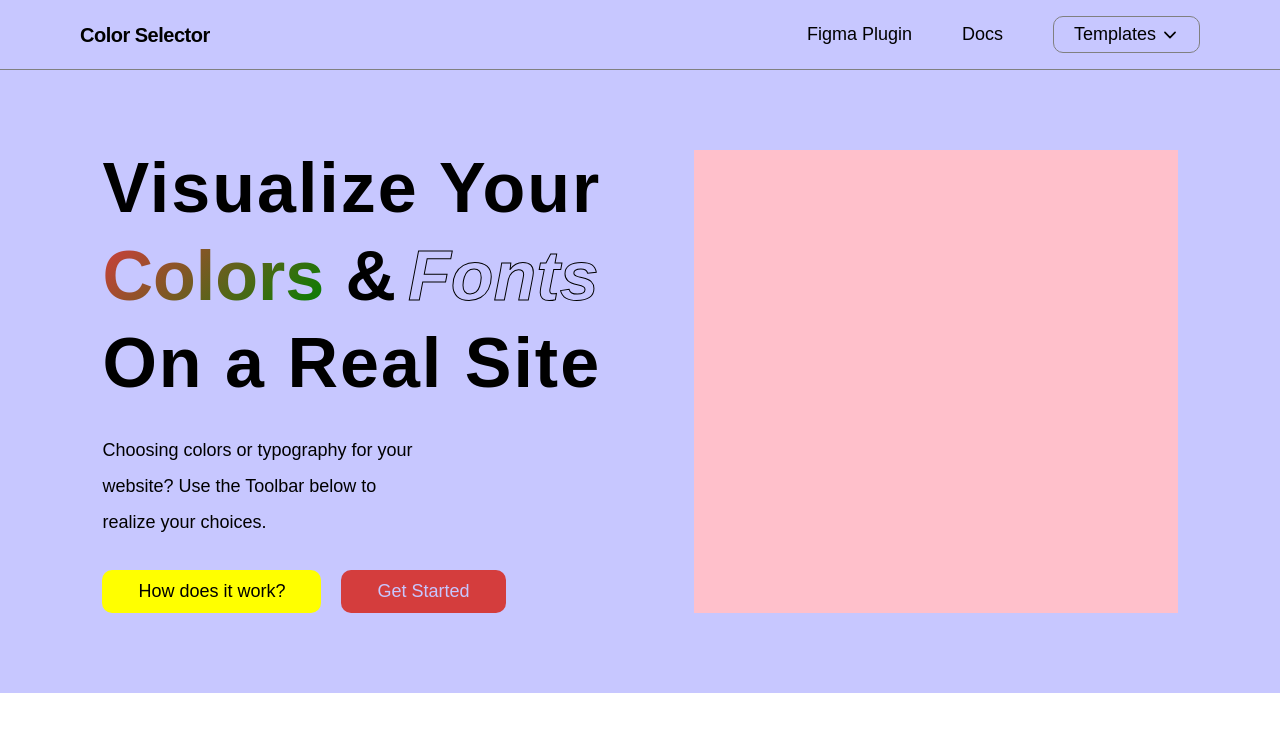
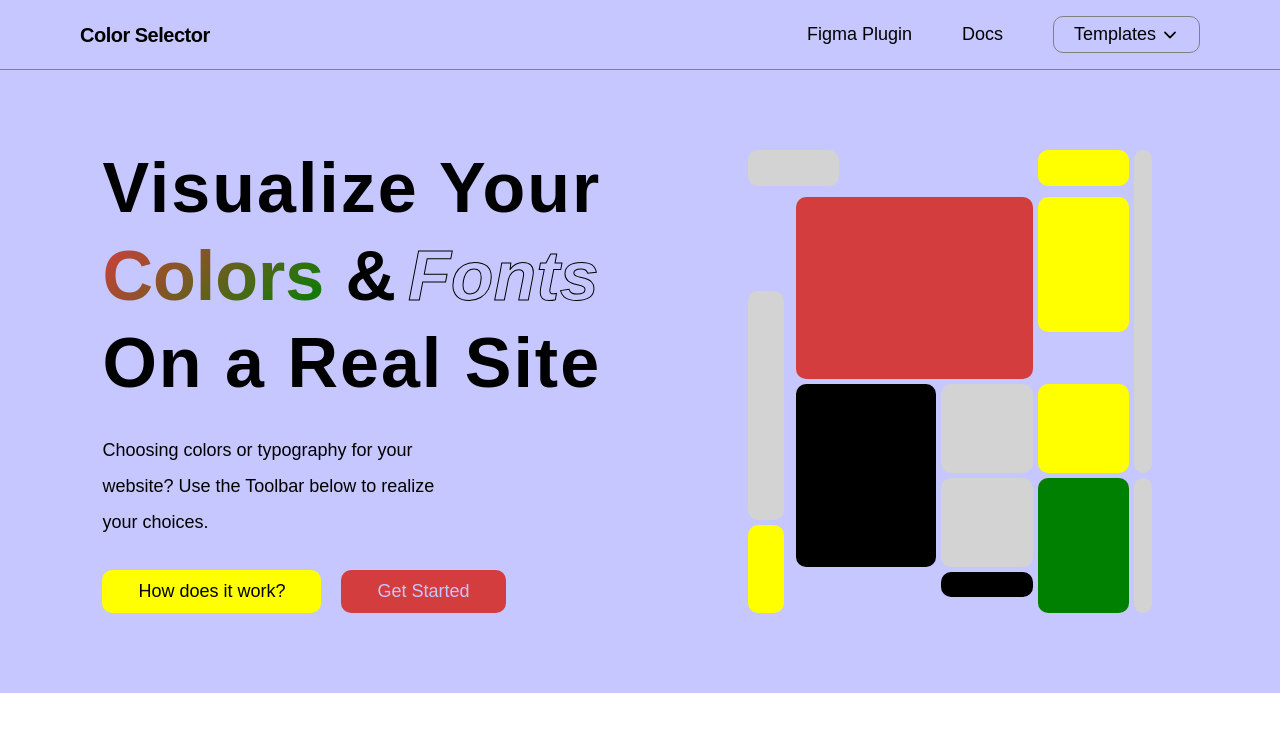
Before and after one commit to eduarf/visualize-colors, a React (Vite) app: page / in a window 1280 px wide. Shown: the top 732 px of the page. Built offline with nearby package versions, Linux system fonts and the light colour scheme; a web font is replaced by a local one.

Commit message:
heroImg markup and styling

```diff
--- a/src/components/hero/comps/HeroImg.jsx
+++ b/src/components/hero/comps/HeroImg.jsx
@@ -1,17 +1,136 @@
 import styled from "styled-components"
 
 const HeroImgStyled = styled.div`
-  background-color: pink;
-  flex-basis: 45%;
+  flex-basis: 40%;
   display: grid;
-  grid-template-columns: repeat(8, minmax(0, 1fr));
-  grid-template-rows: repeat(8, minmax(0, 1fr));
+  grid-template-columns: repeat(9, minmax(0, 1fr));
+  grid-template-rows: repeat(10, minmax(0, 1fr));
+  gap: .5rem;
+  div {
+    border-radius: 1rem;
+  }
+  div:first-child {
+    grid-row: 1 / 1;
+    grid-column: 1 / 3;
+    background-color: lightgray;
+    height: 85%;
+  }
+  div:nth-child(2) {
+    grid-row: 1 / 1;
+    grid-column: 3 / 7;
+    background-color: var(--color-background);
+    height: 85%;
+  }
+  div:nth-child(3){
+    grid-row: 1 / 1;
+    grid-column: 7 / 9;
+    background-color: var(--color-secondary);
+    height: 85%;
+  }
+  div:nth-child(4) {
+    grid-row: 2 / 4;
+    grid-column: 1 / 1;
+    background-color: var(--color-background);
+    width: 85%;
+  }
+  div:nth-child(5) {
+    grid-row: 4 / 9;
+    grid-column: 1 / 1;
+    background-color: lightgray;
+    width: 85%;
+  }
+  div:nth-child(6) {
+    grid-row: 9 / 11;
+    grid-column: 1 / 1;
+    background-color: var(--color-secondary);
+    width: 85%;
+  }
+  div:nth-child(7) {
+    grid-row: 2 / 6;
+    grid-column: 2 / 7;
+    background-color: var(--color-primary);
+  }
+  div:nth-child(8) {
+    grid-row: 2 / 5;
+    grid-column: 7 / 9  ;
+    background-color: var(--color-secondary);
+  }
+  div:nth-child(9) {
+    grid-row: 6 / 10;
+    grid-column: 2 / 5;
+    background-color: var(--color-text);
+  }
+  div:nth-child(10) {
+    grid-row: 5 / 6;
+    grid-column: 7 / 9;
+    background-color: var(--color-background);
+  }
+  div:nth-child(11) {
+    grid-row: 6 / 8;
+    grid-column: 5 / 7;
+    background-color: lightgray;
+  }
+  div:nth-child(12) {
+    grid-row: 8 / 10;
+    grid-column: 5 / 7;
+    background-color: lightgray;
+  }
+  div:nth-child(13) {
+    grid-row: 6 / 8;
+    grid-column: 7 / 9;
+    background-color: var(--color-secondary);
+  }
+  div:nth-child(14) {
+    grid-row: 8 / 11;
+    grid-column: 7 / 9;
+    background-color: var(--color-accent);
+  }
+  div:nth-child(15) {
+    grid-row: 10 / 11;
+    grid-column: 2 / 5;
+    background-color: var(--color-background);
+  }
+  div:nth-child(16) {
+    grid-row: 10 / 11;
+    grid-column: 5 / 7;
+    background-color: var(--color-text);
+    height: 60%;
+  }
+  div:nth-child(17) {
+    grid-row: 1 / 8;
+    grid-column: 9 / 10;
+    background-color: lightgray;
+    width: 40%;
+  }
+  div:nth-child(18) {
+    grid-row: 8 / -1;
+    grid-column: 9 / 10;
+    background-color: lightgray;
+    width: 40%;
+  }
 `;
 
 export default function HeroImg() {
   return (
     <HeroImgStyled>
-
+        <div></div> {/* 1 */}
+        <div></div> {/* 2 */}
+        <div></div> {/* 3 */}
+        <div></div> {/* 4 */}
+        <div></div> {/* 5 */}
+        <div></div> {/* 6 */}
+        <div></div> {/* 7 */}
+        <div></div> {/* 8 */}
+        <div></div> {/* 9 */}
+        <div></div> {/* 10 */}
+        <div></div> {/* 11 */}
+        <div></div> {/* 12 */}
+        <div></div> {/* 13 */}
+        <div></div> {/* 14 */}
+        <div></div> {/* 15 */}
+        <div></div> {/* 16 */}
+        <div></div> {/* 17 */}
+        <div></div> {/* 18 */}
     </HeroImgStyled>
   )
 }
--- a/src/components/hero/comps/HeroText.jsx
+++ b/src/components/hero/comps/HeroText.jsx
@@ -3,7 +3,7 @@ import PrimaryButton from "../../buttons/PrimaryButton";
 import SecondaryButton from "../../buttons/SecondaryButton";
 
 const StyledHeroText = styled.div`
-  flex-basis: 55%;
+  flex-basis: 60%;
   display: flex;
   flex-direction: column;
   align-items: flex-start;
```
